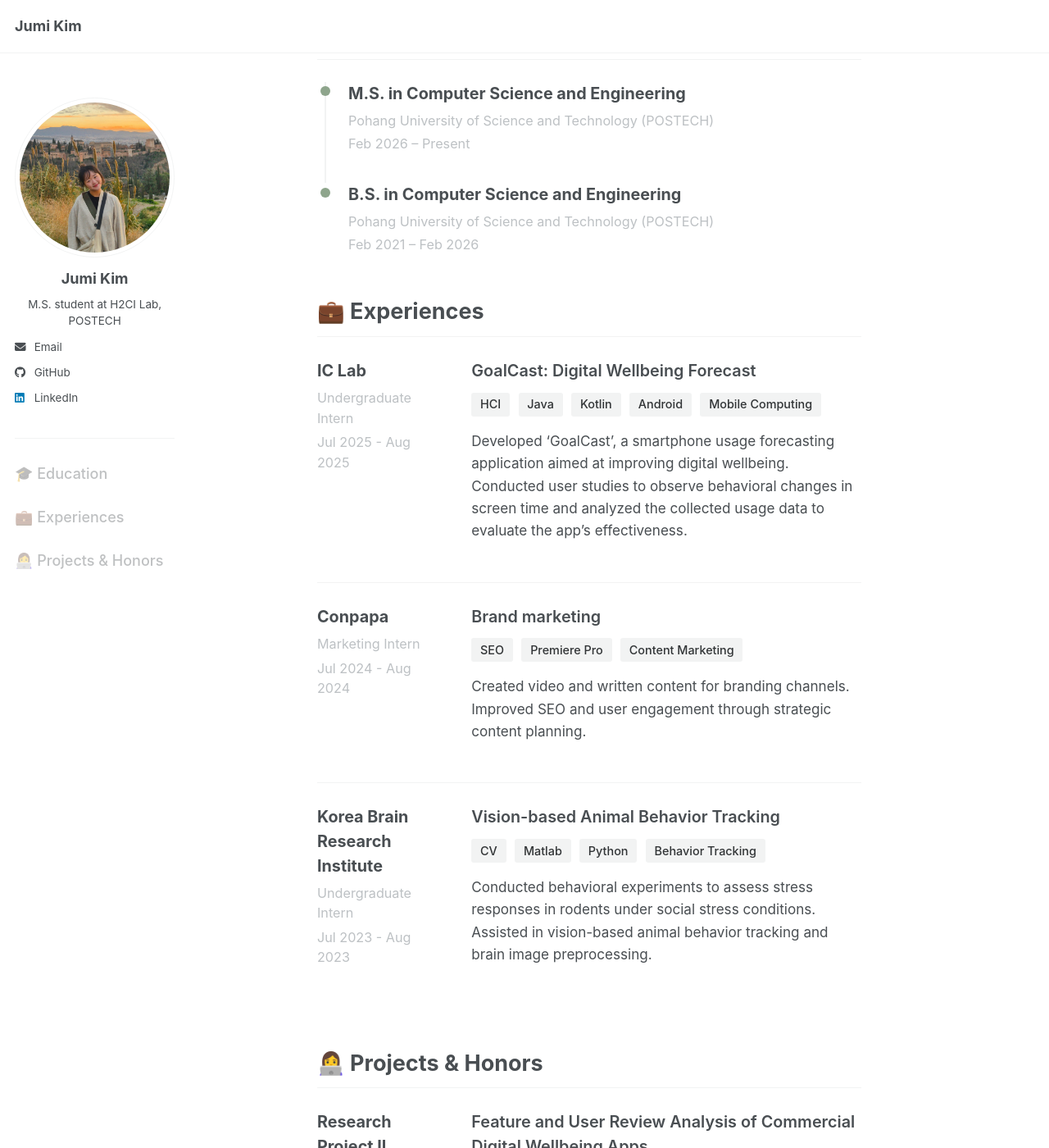
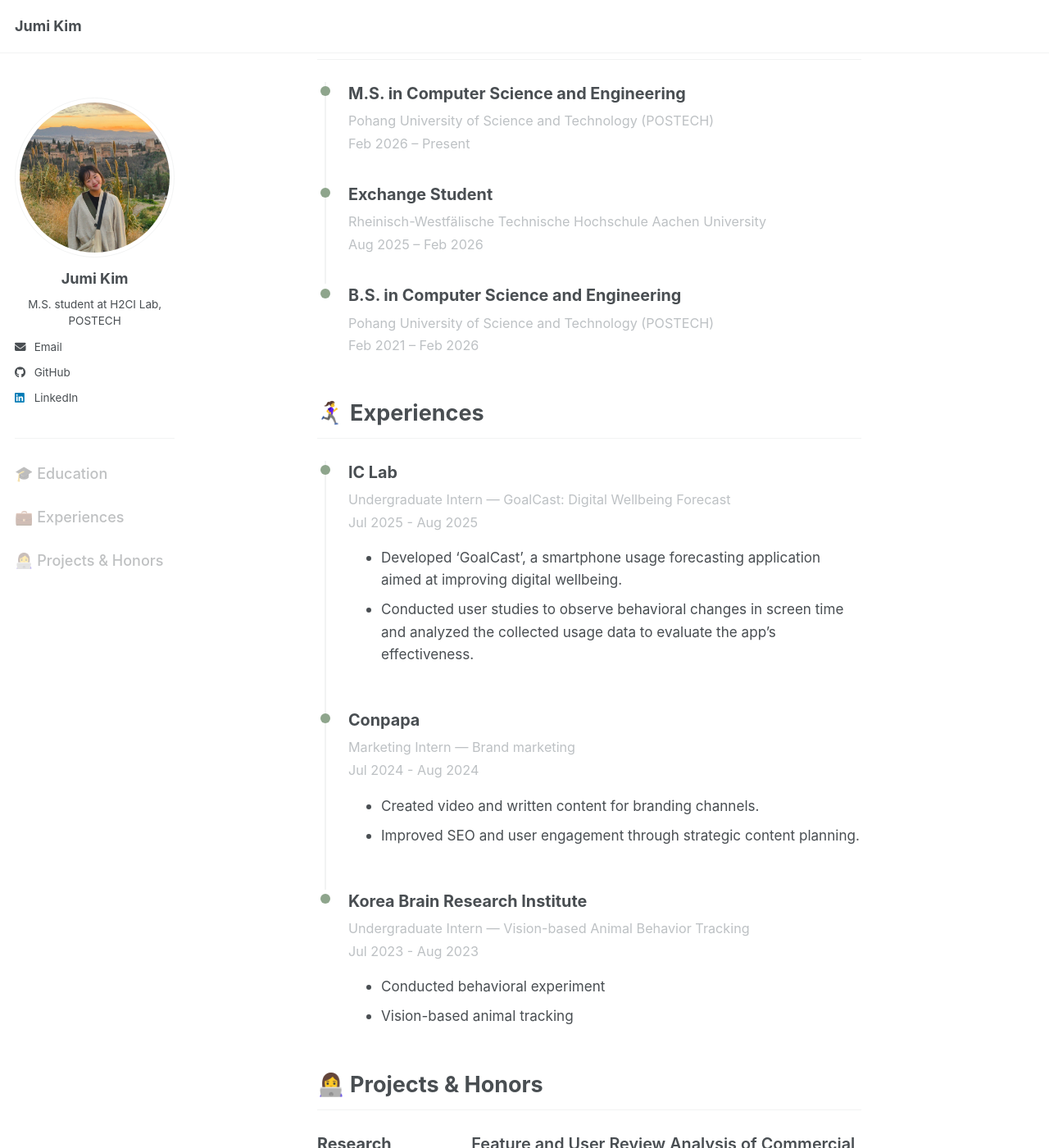
Before and after one commit to jglosa/jglosa.github.io, a Jekyll site: the page built from _pages/about.md, in a window 1280 px wide and 1400 px high, scrolled down 287 px. Shown: the whole window at 82% size. Built offline with Jekyll 4.4.1, drawn with Linux system fonts in a browser that asks for light colours; a script bundle is joined from its source files by our own code; library files that are not in the unit come from our copies.

Commit message:
change experiences format

```diff
--- a/_layouts/portfolio.html
+++ b/_layouts/portfolio.html
@@ -93,40 +93,23 @@ layout: default
         <!-- Experiences Section -->
         {% if page.experiences %}
         <div class="content-section" id="experiences">
-          <h2 class="section-title">💼 Experiences</h2>
-          <div class="experience-group">
-            {% for exp in page.experiences %}
-            <div class="experience-item">
-              <div class="left-column">
-                <div class="company-name">{{ exp.company }}</div>
-                {% if exp.position %}<div class="position">{{ exp.position }}</div>{% endif %}
-                <div class="date">{{ exp.date }}</div>
+          <h2 class="section-title">🏃‍♀️‍➡️ Experiences</h2>
+          <div class="education-timeline"> {% for exp in page.experiences %}
+            <div class="timeline-item">
+              <div class="timeline-dot"></div> <div style="font-size: 1.1rem; font-weight: 700; color: var(--global-text-color); margin-bottom: 0.3rem;">
+                {{ exp.company }}
               </div>
-              <div class="right-column">
-                {% if exp.projects %}
-                  {% for proj in exp.projects %}
-                    <div class="project-title">{{ proj.title }}</div>
-                    {% if proj.technologies %}
-                    <div class="tech-tags">
-                      {% for tech in proj.technologies %}
-                      <span class="tech-tag">{{ tech }}</span>
-                      {% endfor %}
-                    </div>
-                    {% endif %}
-                    <div class="description">{{ proj.description | markdownify }}</div>
-                  {% endfor %}
-                {% else %}
-                  {% if exp.project %}<div class="project-title">{{ exp.project }}</div>{% endif %}
-                  {% if exp.technologies %}
-                  <div class="tech-tags">
-                    {% for tech in exp.technologies %}
-                    <span class="tech-tag">{{ tech }}</span>
-                    {% endfor %}
-                  </div>
-                  {% endif %}
-                  <div class="description">{{ exp.description | markdownify }}</div>
-                {% endif %}
+              <div style="color: var(--global-text-color-light); font-size: 0.9rem; margin-bottom: 0.2rem;">
+                {% if exp.position %}{{ exp.position }}{% endif %}{% if exp.position and exp.project %} — {% endif %}{% if exp.project %}{{ exp.project }}{% endif %}
               </div>
+              <div style="color: var(--global-text-color-light); font-size: 0.9rem;">
+                {{ exp.date }}
+              </div>
+              {% if exp.description %}
+              <div style="color: var(--global-text-color); line-height: 1.6; font-size: 0.95rem; margin-top: 0.5rem;">
+                {{ exp.description | markdownify }}
+              </div>
+              {% endif %}
             </div>
             {% endfor %}
           </div>
--- a/_pages/about.md
+++ b/_pages/about.md
@@ -16,6 +16,10 @@ education:
     degree: "M.S. in Computer Science and Engineering"
     date: "Feb 2026 – Present"
 
+  - school: "Rheinisch-Westfälische Technische Hochschule Aachen University"
+    degree: "Exchange Student"
+    date: "Aug 2025 – Feb 2026"
+
   - school: "Pohang University of Science and Technology (POSTECH)"
     degree: "B.S. in Computer Science and Engineering"
     date: "Feb 2021 – Feb 2026"
@@ -25,22 +29,25 @@ experiences:
     position: "Undergraduate Intern"
     date: "Jul 2025 - Aug 2025"
     project: "GoalCast: Digital Wellbeing Forecast"
-    technologies: ["HCI", "Java", "Kotlin", "Android", "Mobile Computing"]
-    description: "Developed 'GoalCast', a smartphone usage forecasting application aimed at improving digital wellbeing. Conducted user studies to observe behavioral changes in screen time and analyzed the collected usage data to evaluate the app's effectiveness."
+    description: |
+      * Developed 'GoalCast', a smartphone usage forecasting application aimed at improving digital wellbeing.
+      * Conducted user studies to observe behavioral changes in screen time and analyzed the collected usage data to evaluate the app's effectiveness.
 
   - company: "Conpapa"
     position: "Marketing Intern"
     project: "Brand marketing"
     date: "Jul 2024 - Aug 2024"
-    technologies: ["SEO", "Premiere Pro", "Content Marketing"]
-    description: "Created video and written content for branding channels. Improved SEO and user engagement through strategic content planning."
+    description: |
+      * Created video and written content for branding channels.
+      * Improved SEO and user engagement through strategic content planning.
 
   - company: "Korea Brain Research Institute"
     position: "Undergraduate Intern"
     project: "Vision-based Animal Behavior Tracking"
     date: "Jul 2023 - Aug 2023"
-    technologies: ["CV", "Matlab", "Python", "Behavior Tracking"]
-    description: "Conducted behavioral experiments to assess stress responses in rodents under social stress conditions. Assisted in vision-based animal behavior tracking and brain image preprocessing."
+    description: |
+      * Conducted behavioral experiment
+      * Vision-based animal tracking
 
 research_projects:
   - name: "Research Project II"
```
